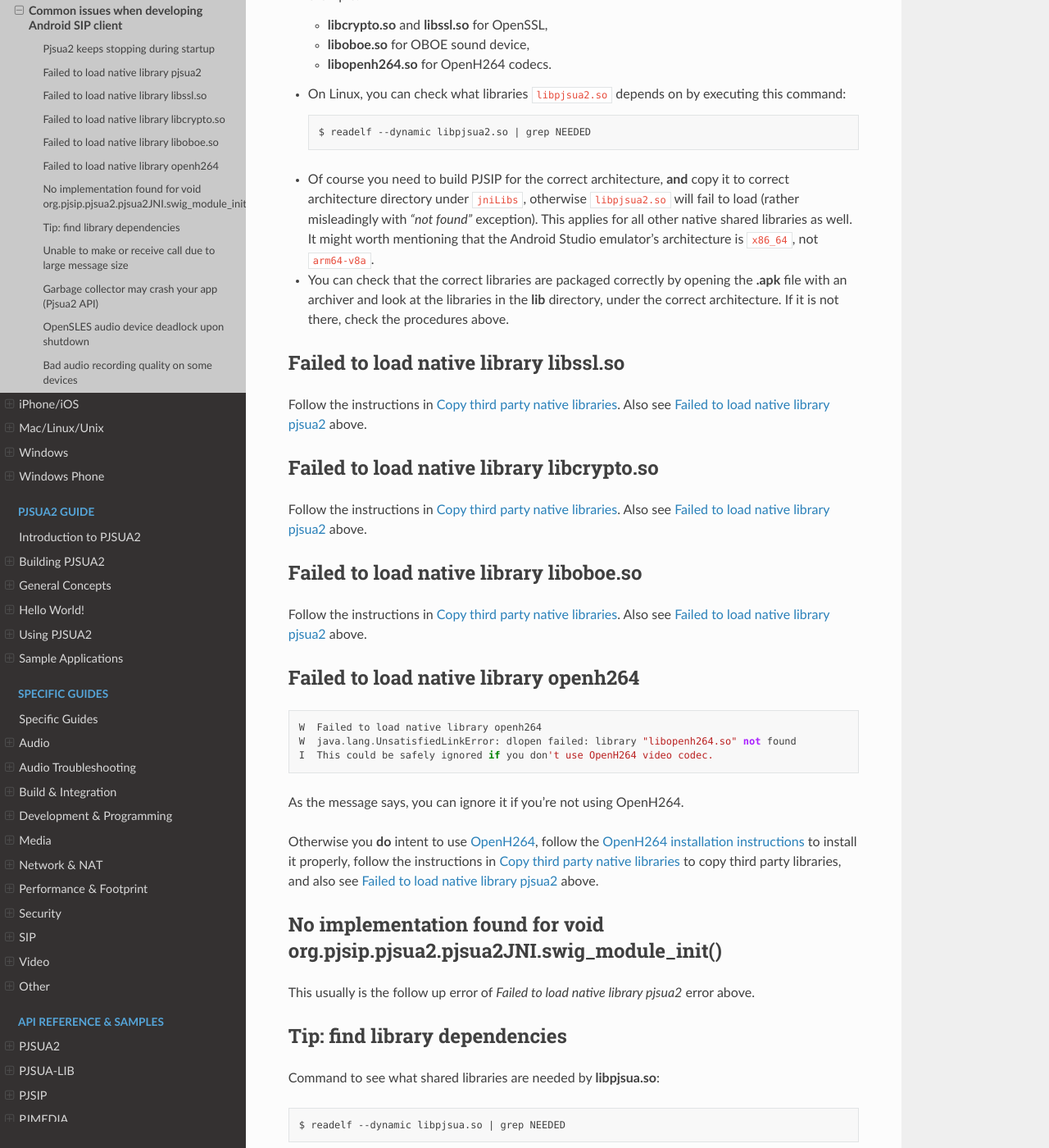
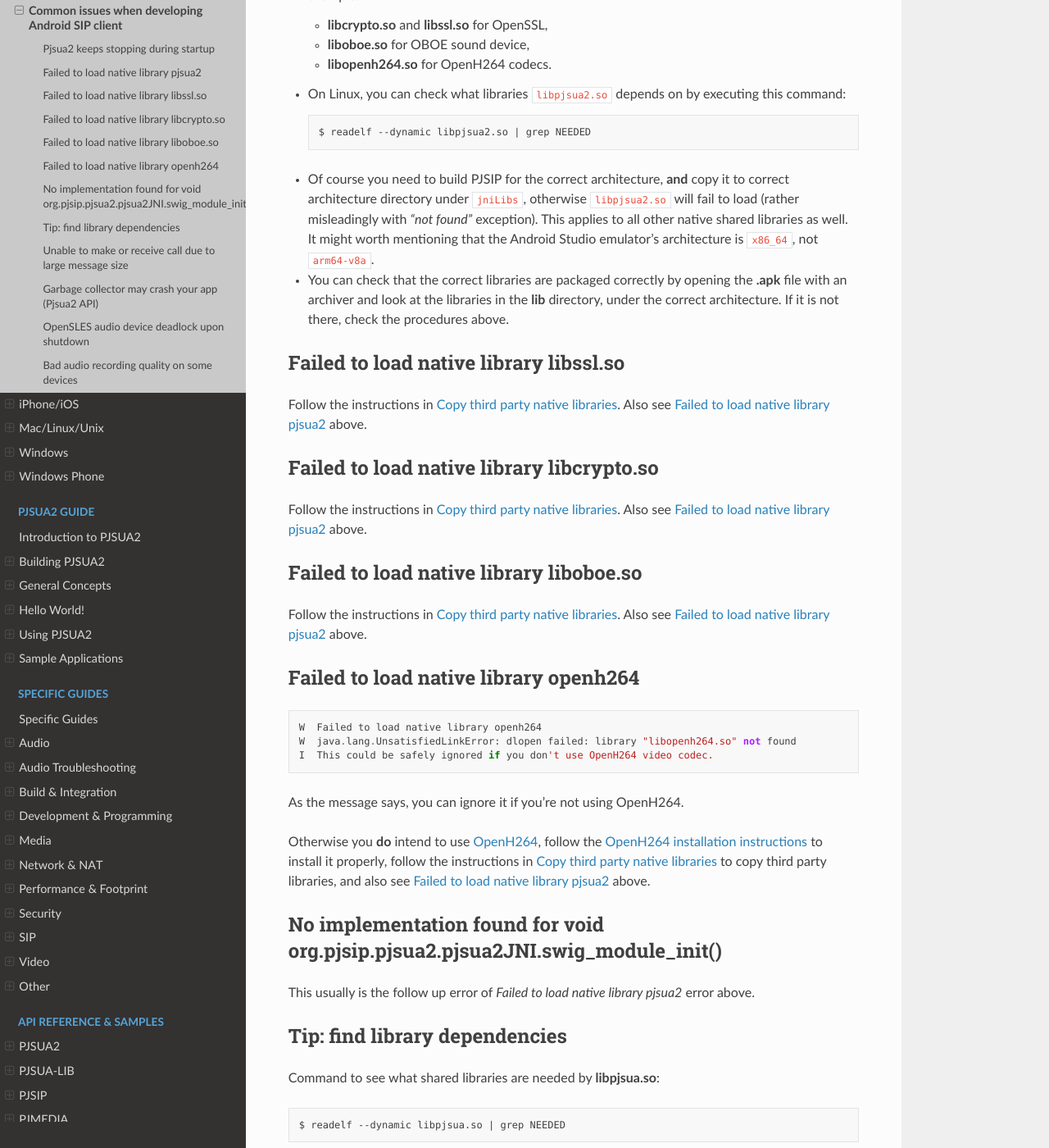
Before and after one commit to pjsip/pjproject_docs, a Sphinx documentation site: the page built from docs/source/get-started/android/issues.rst, in a window 1280 px wide and 1400 px high, scrolled down 1238 px. Shown: the whole window at 82% size. Built offline with Sphinx 7.4.7 and the Read the Docs theme 3.1.0, drawn with Linux system fonts in a browser that asks for light colours; the version number could not be read and is left out.

Commit message:
Minor typos

```diff
--- a/docs/source/get-started/android/issues.rst
+++ b/docs/source/get-started/android/issues.rst
@@ -55,7 +55,7 @@
 
 * Of course you need to build PJSIP for the correct architecture, **and** copy it to correct architecture
   directory under ``jniLibs``, otherwise ``libpjsua2.so`` will fail to load (rather misleadingly with
-  *"not found"* exception). This applies for all other  native shared libraries as well. It might
+  *"not found"* exception). This applies to all other  native shared libraries as well. It might
   worth mentioning that the Android Studio emulator's architecture is ``x86_64``, not ``arm64-v8a``.
 * You can check that the correct libraries are packaged correctly by opening the **.apk** file
   with an archiver and look at the libraries in the **lib** directory, under the correct
@@ -92,7 +92,7 @@
 
 As the message says, you can ignore it if you're not using OpenH264.
 
-Otherwise you **do** intent to use :ref:`openh264`, follow the :ref:`OpenH264
+Otherwise you **do** intend to use :ref:`openh264`, follow the :ref:`OpenH264
 installation instructions <openh264>` to install it properly, follow the instructions in
 :ref:`android_copy_3rd_party_libs` to copy third party libraries, and also see
 :ref:`android_failed_to_load_pjsua2` above.
```
